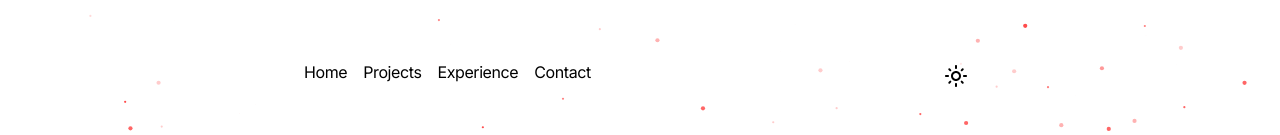
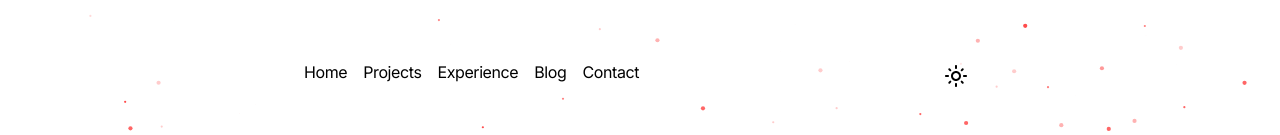
Before and after one commit to Shaunfurtado/Shaunfurtado.github.io, a Next.js app: page / in a window 1280 px wide. Shown: the top 135 px of the page. Built offline with nearby package versions, Linux system fonts and the light colour scheme.

Commit message:
Add new blog link to navigation bar

```diff
--- a/src/app/components/nav.tsx
+++ b/src/app/components/nav.tsx
@@ -9,6 +9,7 @@ const navItems = {
   '/': { name: 'Home' },
   '/projects': { name: 'Projects' },
   '/work': { name: 'Experience' },
+  '/DevHavok': { name: 'Blog' },
   '/contact': { name: 'Contact' },
 };
 
```
